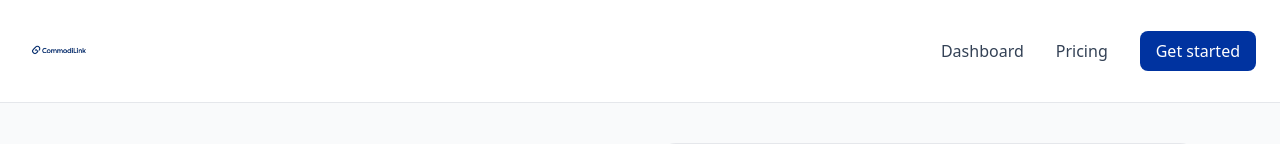
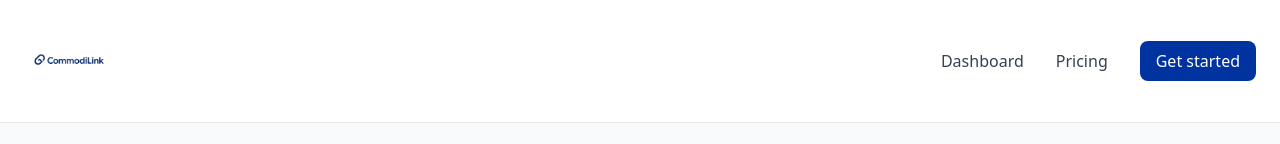
Before and after one commit to CommodiLink/CommodiLink, a Next.js app in the folder frontend/: page / in a window 1280 px wide. Shown: the top 144 px of the page. Built offline with nearby package versions, Linux system fonts and the light colour scheme.

Commit message:
Update Navbar.js

```diff
--- a/frontend/components/Navbar.js
+++ b/frontend/components/Navbar.js
@@ -9,10 +9,8 @@ export default function Navbar() {
        <img
   src="/logo.png"
   alt="CommodiLink Logo"
-            width="260"          // <— increase width
-            height="70"          // <— increase height
   style={{
-              height: "70px",     // you can bump this up to 80 or 90 if needed
+    height: "90px",      // <-- change this value to whatever size you want
     width: "auto",
     display: "block",
     objectFit: "contain",
```
Lines whose indentation alone changed are shown as unchanged.
